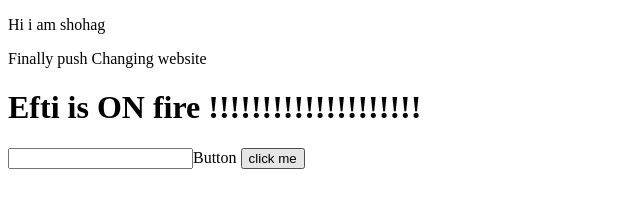
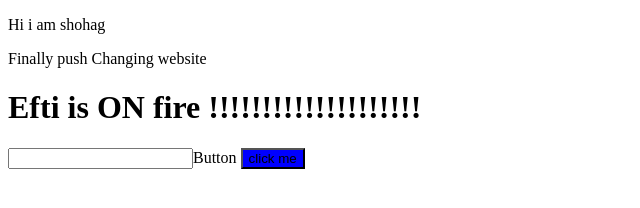
Before and after one commit to Shohagcse123/UPLOAD, a plain HTML site: page index.html in a window 1280 px wide. In both pictures the pointer is over the button "click me". Shown: the whole page, without its empty margins (0-640 px from the left). Drawn offline with Linux system fonts and the light colour scheme.

Commit message:
button with hover

```diff
--- a/index.html
+++ b/index.html
@@ -5,13 +5,19 @@
     <meta http-equiv="X-UA-Compatible" content="IE=edge">
     <meta name="viewport" content="width='device-width', initial-scale=1.0">
     <title>Document</title>
+    <style>
+     #design:hover{
+        background-color: blue;
+
+     }
+    </style>
 </head>
 <body>
     <p>Hi i am shohag</p>
     <p>Finally push Changing website</p>
    <h1>Efti is ON fire !!!!!!!!!!!!!!!!!!!!</h1>
    <input type="text">Button</input>
-   <button>click me</button>
+   <button id="design">click me</button>
 
 
 </body>
```
